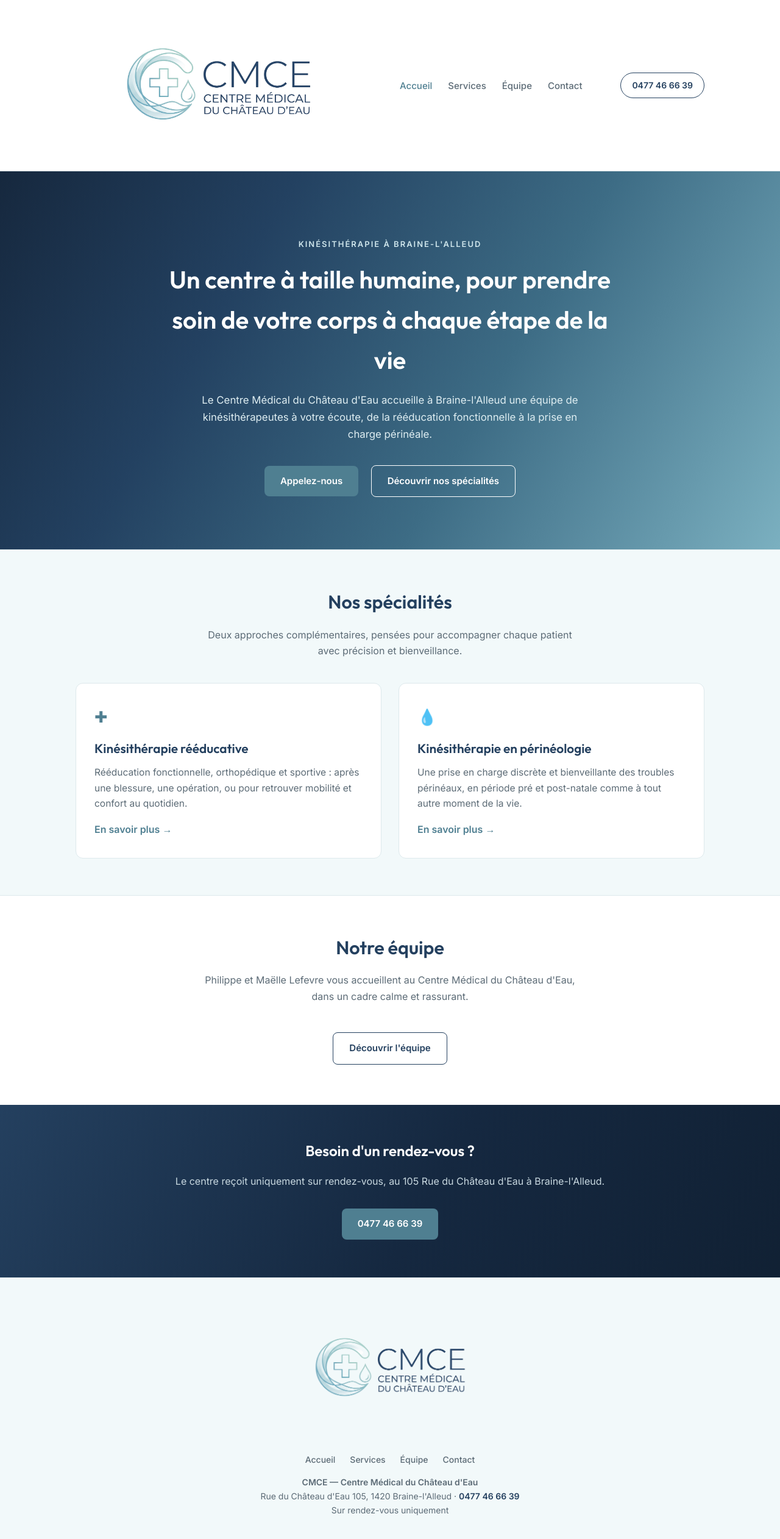
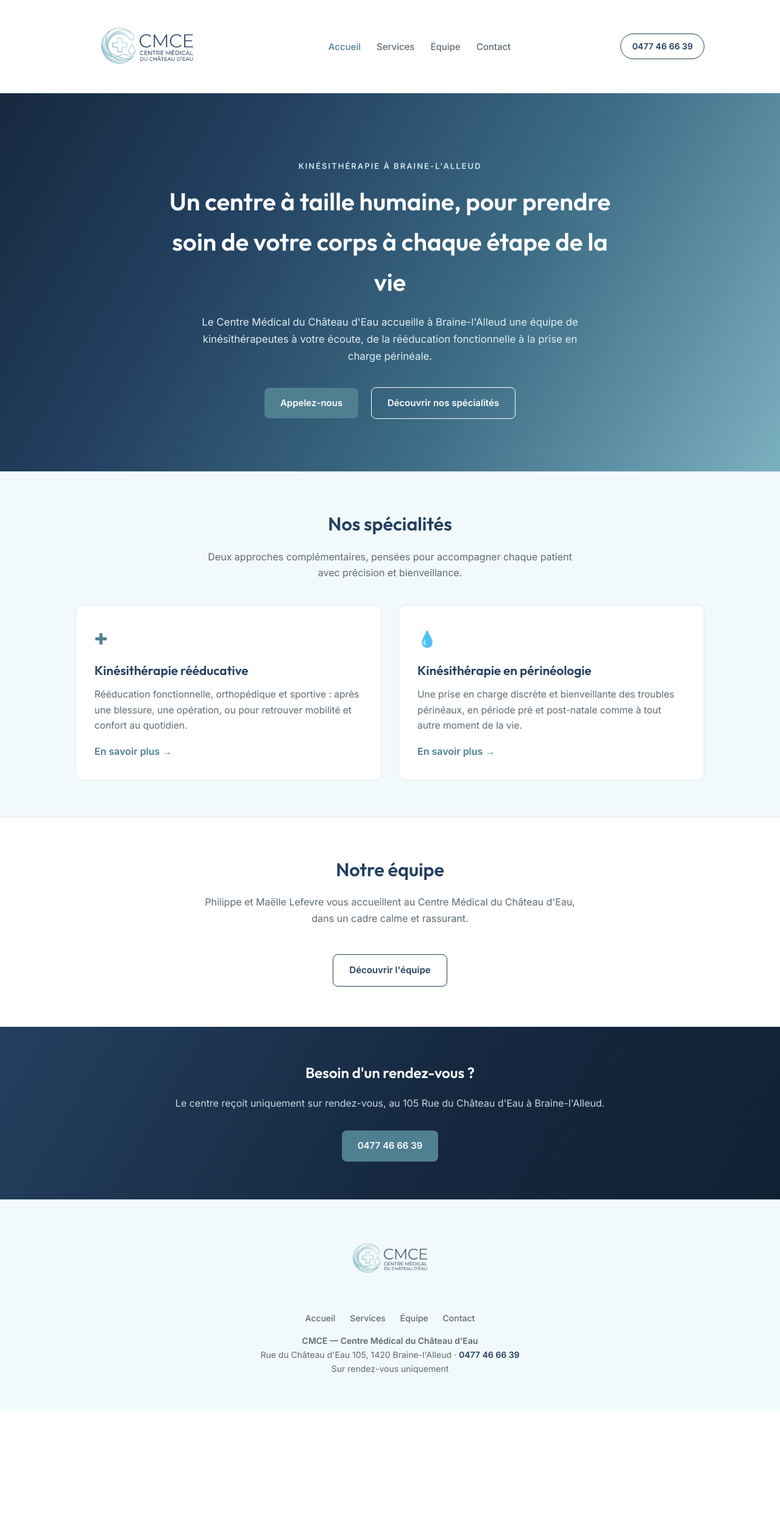
Before and after one commit to Bud-90/cmce, a plain HTML site: page index.html in a window 1280 px wide. Shown: the whole page at 61% size. After the commit the page ends 2314 px from the top, so only its background shows below. Drawn offline with Linux system fonts and the light colour scheme.

Commit message:
Revert "Double encore la taille du logo"
This reverts commit 812cb0e40e233409a9986eef4a1be5ef29e7c44b.

```diff
--- a/css/style.css
+++ b/css/style.css
@@ -40,7 +40,7 @@ a{color:inherit;}
   gap:20px;
 }
 .brand{display:flex;align-items:center;gap:12px;text-decoration:none;flex-shrink:0;}
-.brand-mark{height:256px;width:auto;display:block;}
+.brand-mark{height:128px;width:auto;display:block;}
 .main-nav ul{list-style:none;display:flex;gap:26px;margin:0;padding:0;}
 .main-nav a{text-decoration:none;font-size:15px;font-weight:500;color:var(--gray);}
 .main-nav a.active,.main-nav a:hover{color:var(--teal-dark);}
@@ -175,7 +175,7 @@ section.alt{background:var(--pale);border-top:1px solid var(--line);border-botto
 
 /* Footer */
 footer{padding:44px 0;text-align:center;color:var(--gray);font-size:14px;background:var(--pale);border-top:1px solid var(--line);}
-footer .footer-logo{height:208px;margin-bottom:14px;}
+footer .footer-logo{height:104px;margin-bottom:14px;}
 footer a{color:var(--navy);text-decoration:none;font-weight:600;}
 footer .footer-nav{margin:14px 0;}
 footer .footer-nav a{margin:0 10px;font-weight:500;color:var(--gray);}
```
